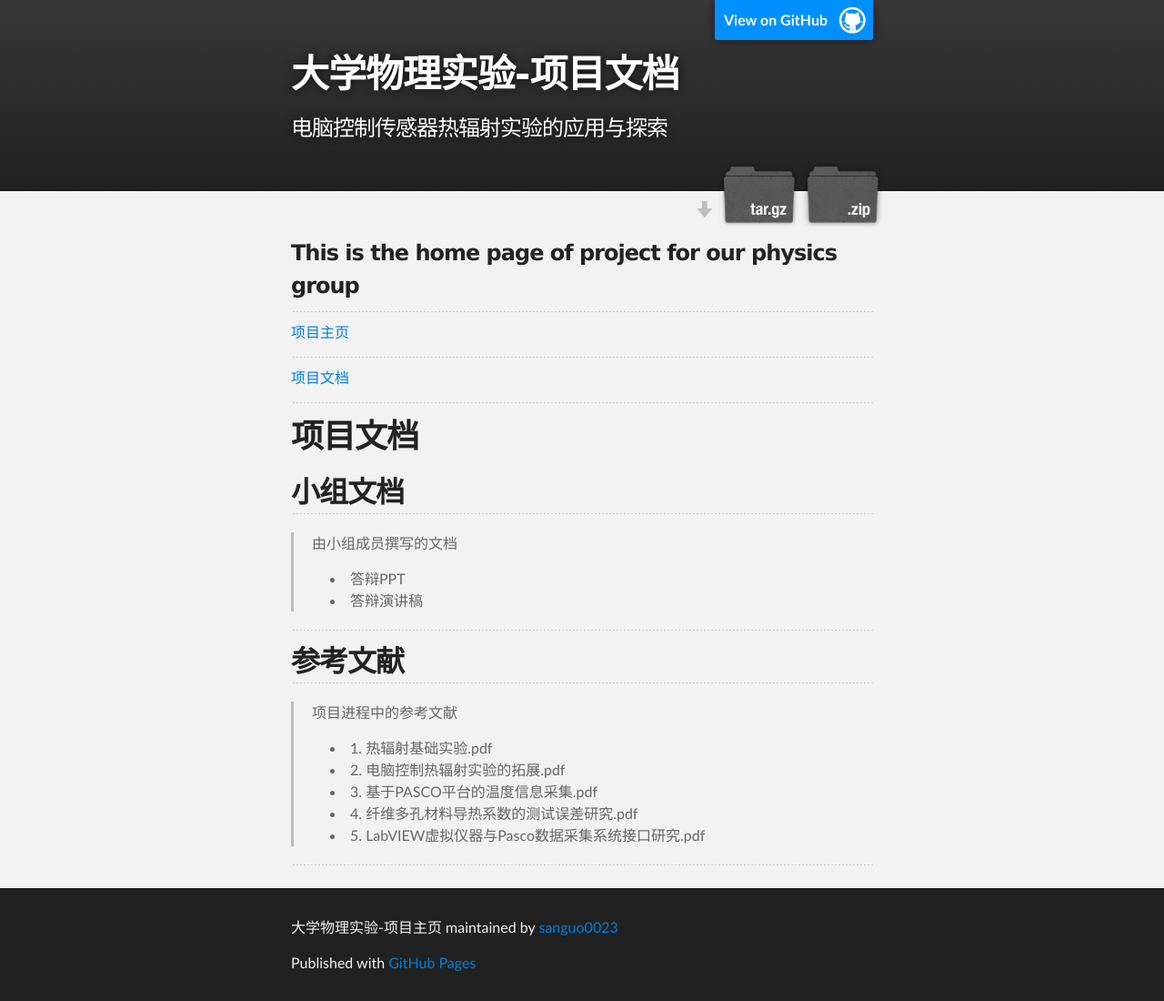
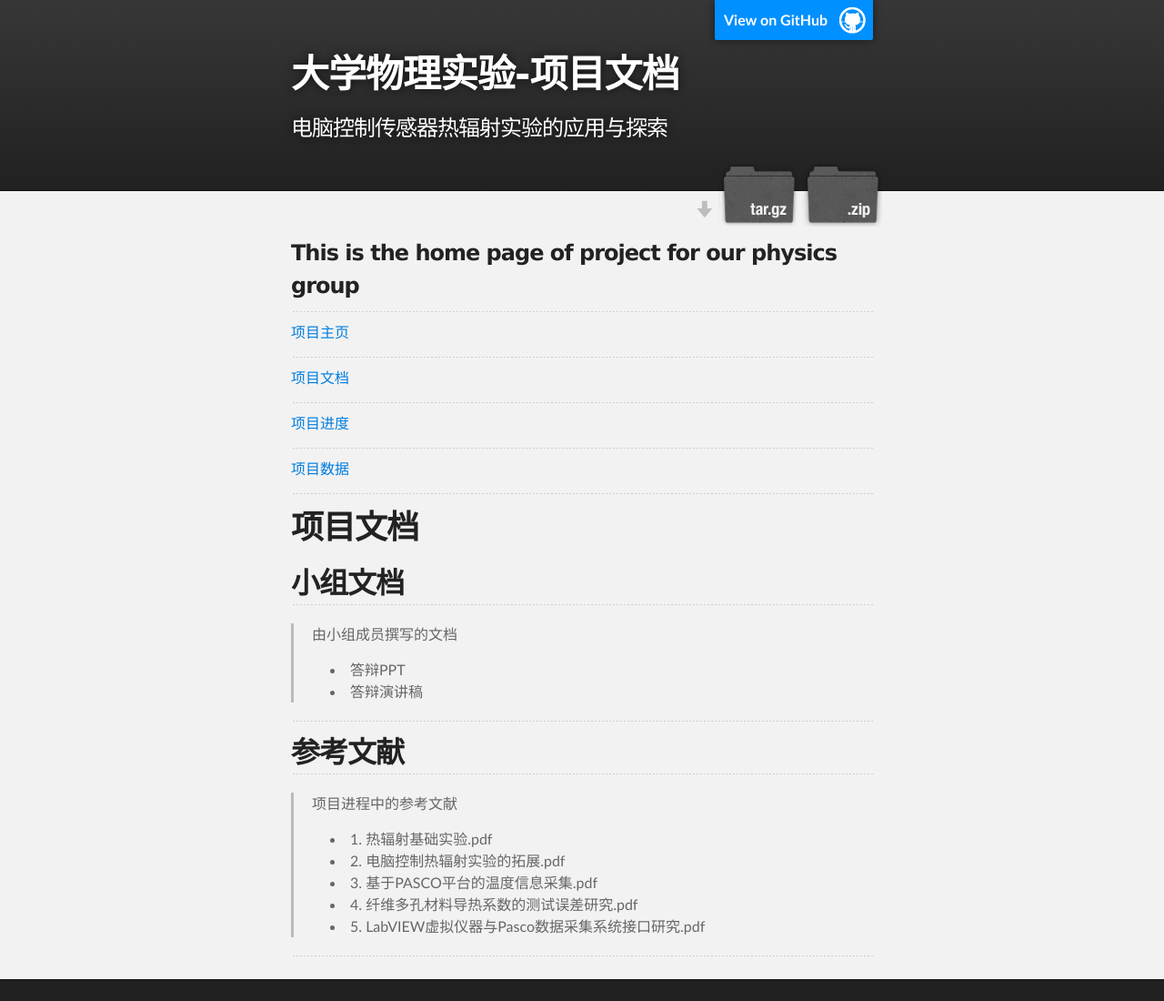
Before and after one commit to sanguo0023/physics, a plain HTML site: page doc.html in a window 1280 px wide. Shown: the top 1100 px of the page at 91% size. Drawn offline with Linux system fonts and the light colour scheme.

Commit message:
Update doc.html

```diff
--- a/doc.html
+++ b/doc.html
@@ -36,6 +36,10 @@
 <hr><p><a href="index.html">项目主页</a></p>
 
 <hr><p><a href="doc.html">项目文档</a></p>
+
+<hr><p><a href="current.html">项目进度</a></p>
+
+<hr><p><a href="data.html">项目数据</a></p>
 
 
 <hr>
```
